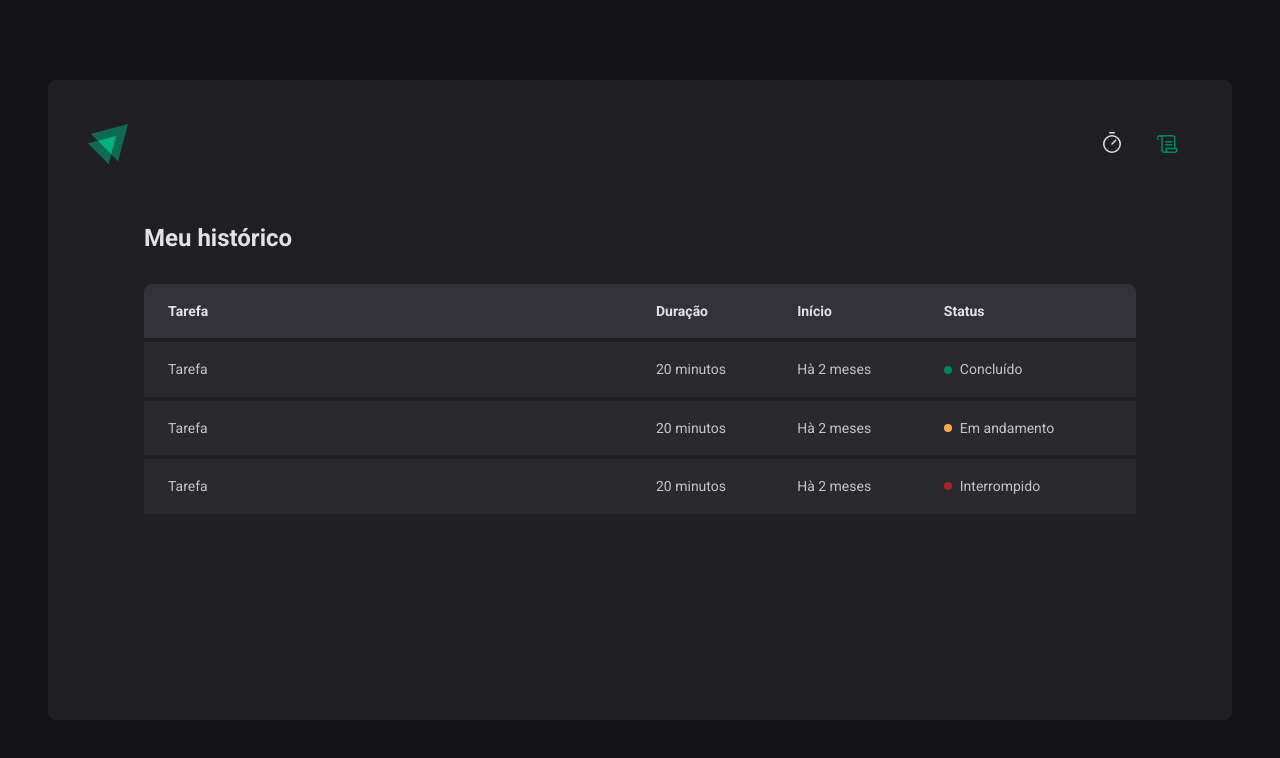
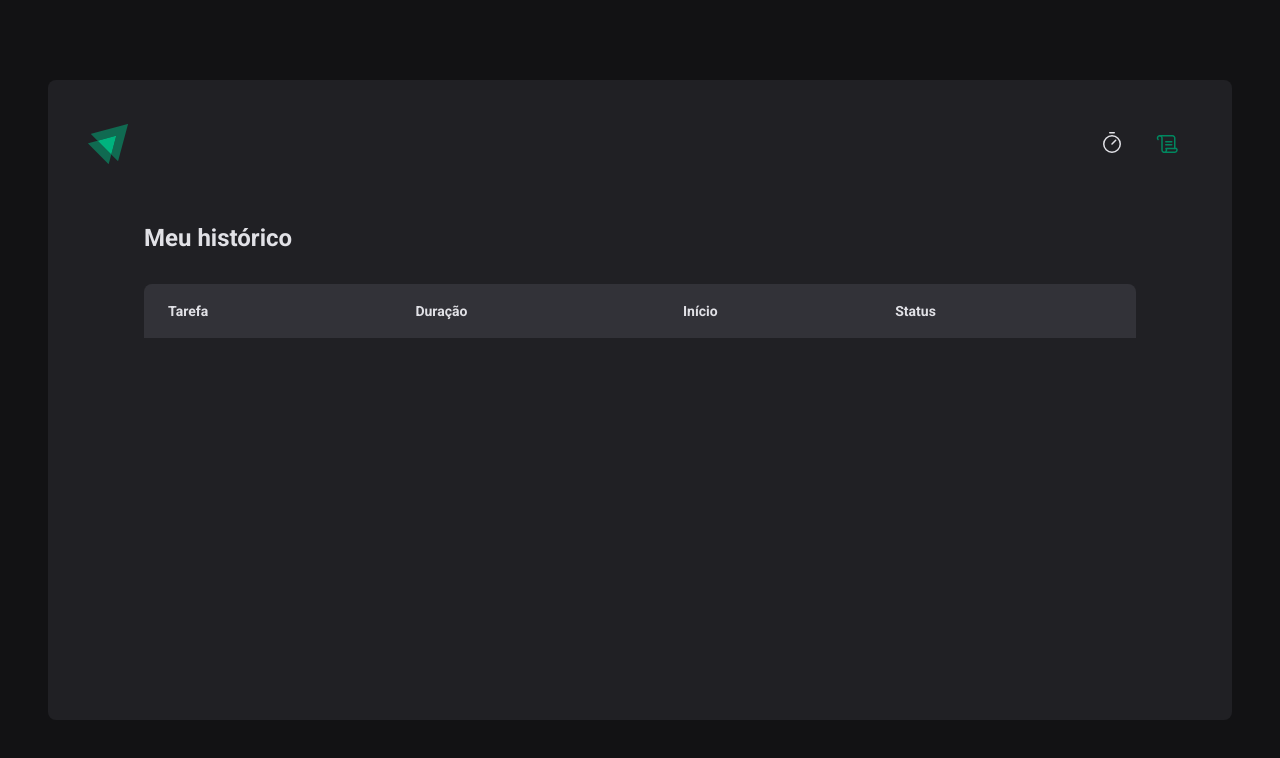
Before and after one commit to raphaph/pomodoro-ignite-2, a React (Vite) app: page /history in a window 1280 px wide. Shown: the top 758 px of the page. Built offline with nearby package versions, Linux system fonts and the light colour scheme.

Commit message:
inicio do useReducer

```diff
--- a/src/contexts/CycleContext.tsx
+++ b/src/contexts/CycleContext.tsx
@@ -49,6 +49,7 @@
         }
       }),
     )
+    setActiveCycleId(null)
   }
 
   function setSecondsPassed(seconds: number) {
--- a/src/pages/History/index.tsx
+++ b/src/pages/History/index.tsx
@@ -1,6 +1,8 @@
 import { useContext } from 'react'
 import { CycleContext } from '../../contexts/CycleContext'
 import { HistoryContainer, HistoryList, Status } from './styles'
+import { formatDistanceToNow } from 'date-fns'
+import ptBR from 'date-fns/locale/pt-BR'
 
 export function History() {
   const { cycles } = useContext(CycleContext)
@@ -19,30 +21,31 @@
             </tr>
           </thead>
           <tbody>
-            <tr>
-              <td>Tarefa</td>
-              <td>20 minutos</td>
-              <td>Hà 2 meses</td>
-              <td>
-                <Status stautsColor="green">Concluído</Status>
-              </td>
-            </tr>
-            <tr>
-              <td>Tarefa</td>
-              <td>20 minutos</td>
-              <td>Hà 2 meses</td>
-              <td>
-                <Status stautsColor="yellow">Em andamento</Status>
-              </td>
-            </tr>
-            <tr>
-              <td>Tarefa</td>
-              <td>20 minutos</td>
-              <td>Hà 2 meses</td>
-              <td>
-                <Status stautsColor="red">Interrompido</Status>
-              </td>
-            </tr>
+            {cycles.map((cycle) => {
+              return (
+                <tr key={cycle.id}>
+                  <td>{cycle.task}</td>
+                  <td>{cycle.minutesAmount} minutos</td>
+                  <td>
+                    {formatDistanceToNow(cycle.startDate, {
+                      addSuffix: true,
+                      locale: ptBR,
+                    })}
+                  </td>
+                  <td>
+                    {cycle.finishedDate && (
+                      <Status stautsColor="green">Concluído</Status>
+                    )}
+                    {cycle.interruptedDate && (
+                      <Status stautsColor="red">Interropido</Status>
+                    )}
+                    {!cycle.finishedDate && !cycle.interruptedDate && (
+                      <Status stautsColor="yellow">Em andamento</Status>
+                    )}
+                  </td>
+                </tr>
+              )
+            })}
           </tbody>
         </table>
       </HistoryList>
```
